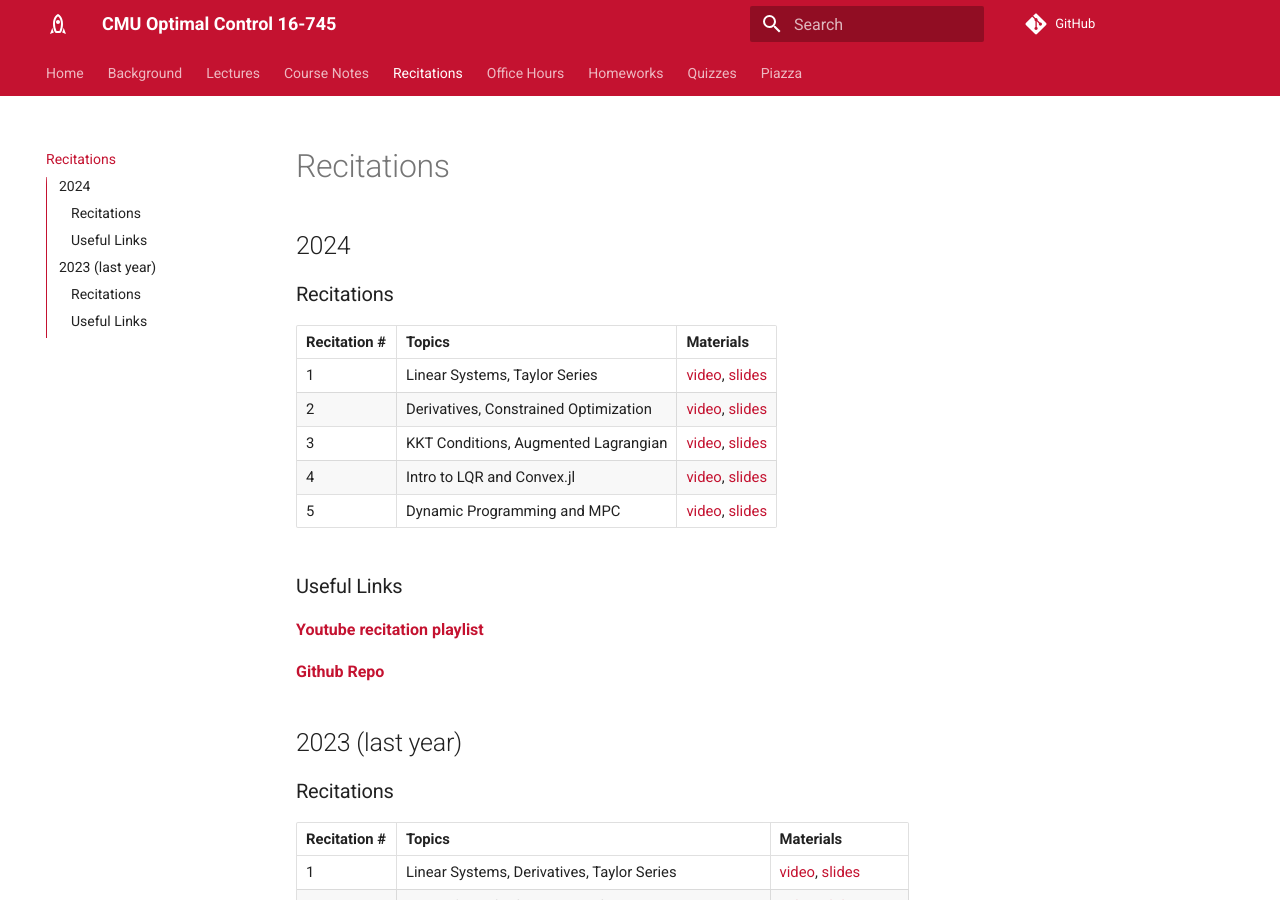
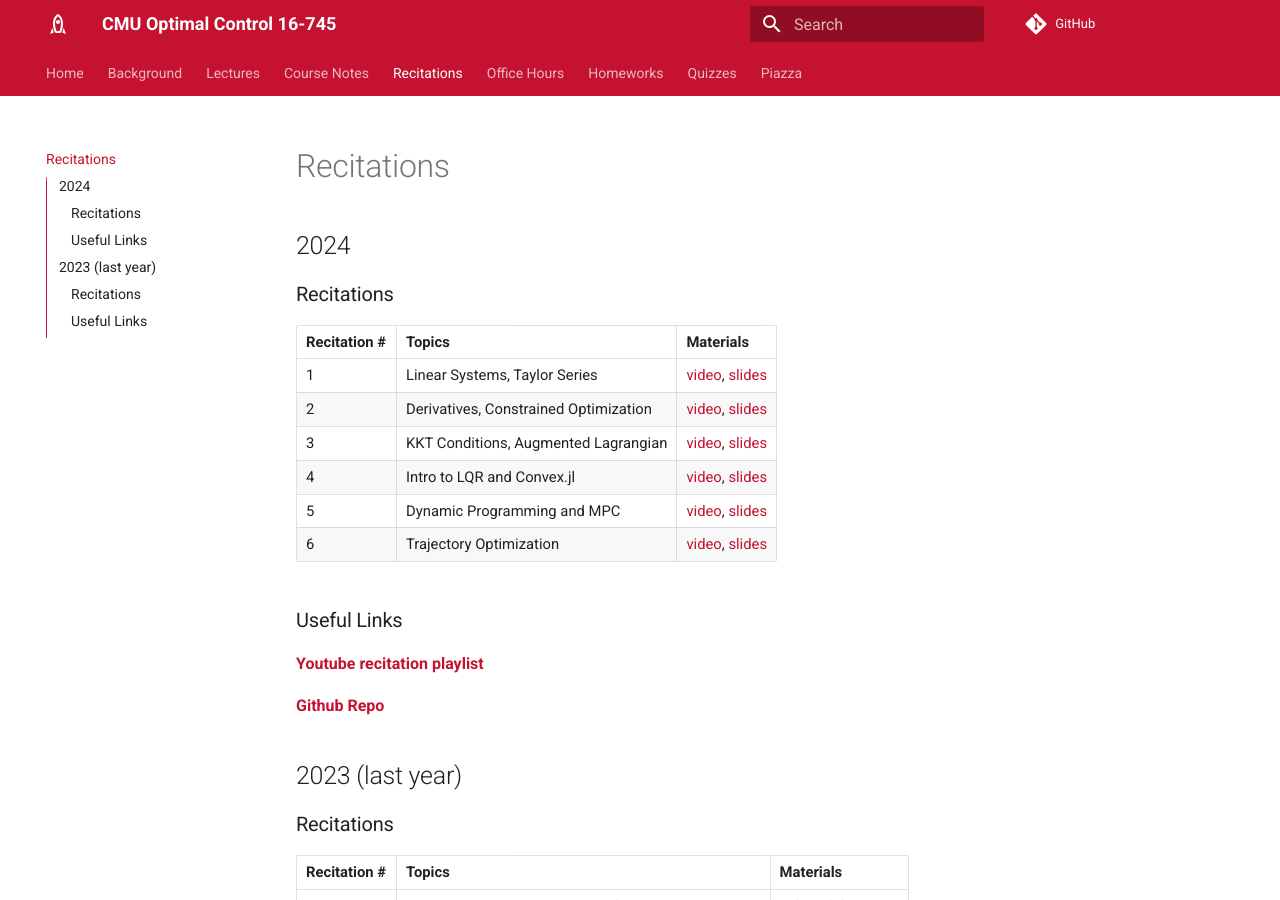
Before and after one commit to cmu-optimal-control/cmu-optimal-control.github.io, an MkDocs documentation site: the page built from docs/recitations.md, in a window 1280 px wide and 900 px high. Built offline with MkDocs 1.6.1 and Material for MkDocs 9.7.7, drawn with Linux system fonts in a browser that asks for light colours.

Commit message:
add rec 6

```diff
--- a/docs/recitations.md
+++ b/docs/recitations.md
@@ -7,6 +7,8 @@
 | 3     |  KKT Conditions, Augmented Lagrangian  |[video](https://youtu.be/jyq7_GoT0H4), [slides](https://github.com/Optimal-Control-16-745/recitations-2024/blob/main/2_02/2-02-recitation.pdf) |
 | 4     |  Intro to LQR and Convex.jl |[video](https://youtu.be/ScxZKBW44dY), [slides](https://github.com/Optimal-Control-16-745/recitations-2024/blob/main/2_09/2-09-recitation.pdf)  |
 | 5     |  Dynamic Programming and MPC |[video](https://youtu.be/i-byLUF5oLI), [slides](https://github.com/Optimal-Control-16-745/recitations-2024/blob/main/2_16/2-16-recitation.pdf)  |
+| 6     |  Trajectory Optimization |[video](https://youtu.be/ZExMm8DTcMw), [slides](https://github.com/Optimal-Control-16-745/recitations-2024/blob/main/2_23/2-23-recitation.pdf)  |
+
 
 
 
```
